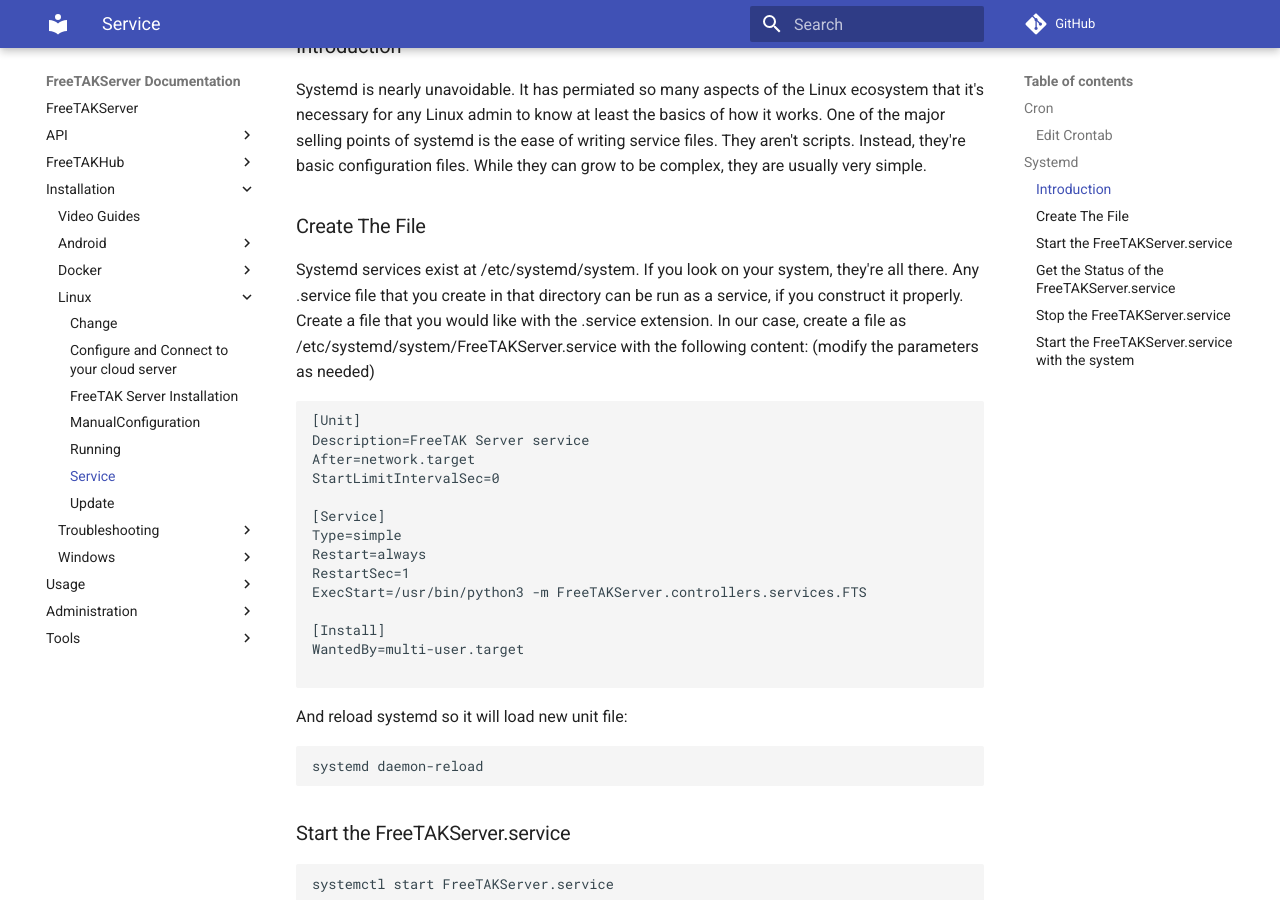
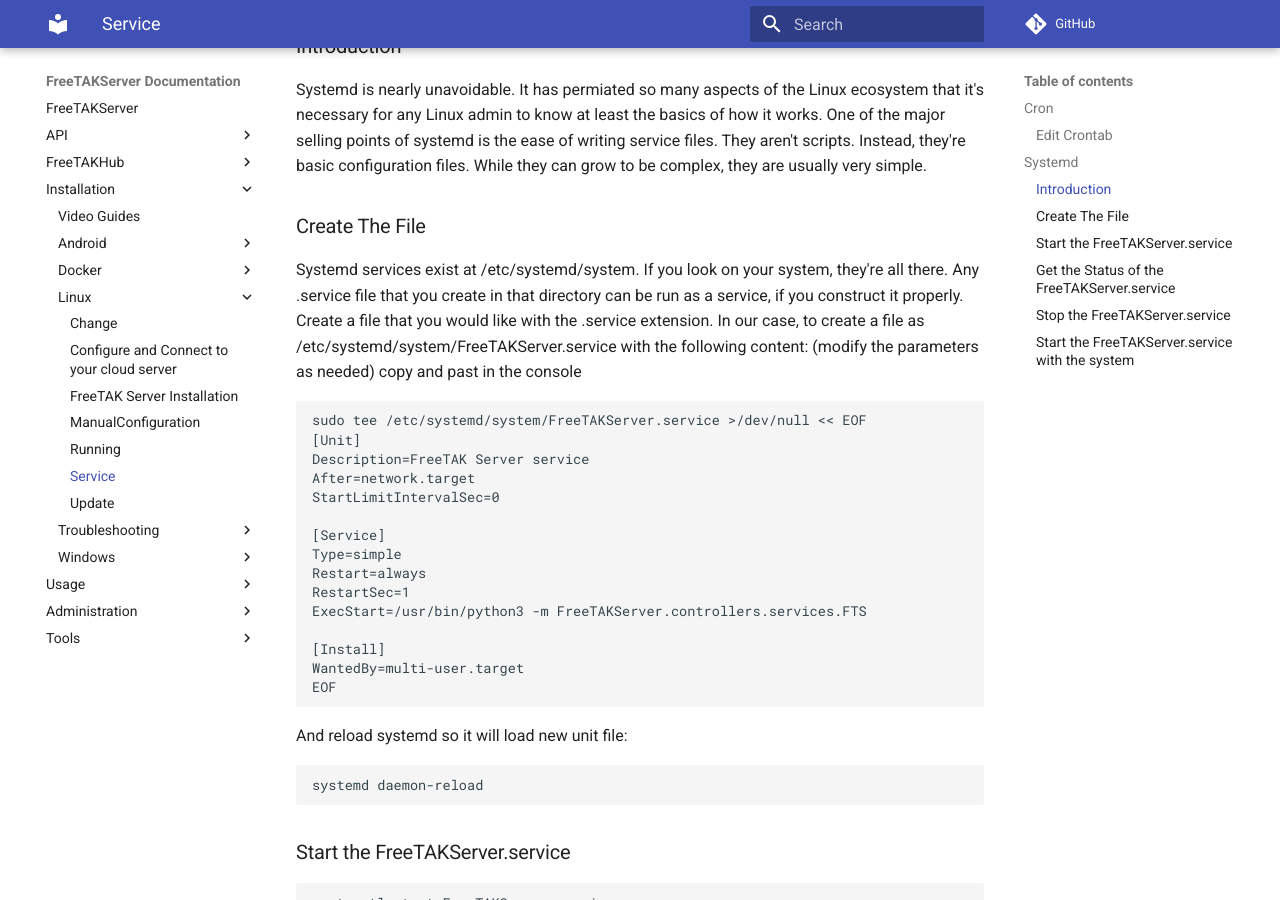
Before and after one commit to FreeTAKTeam/FreeTAKServer-User-Docs, an MkDocs documentation site: the page built from docs/docs/Installation/Linux/Service.md, in a window 1280 px wide and 900 px high, scrolled down 681 px. Built offline with MkDocs 1.6.1 and Material for MkDocs 9.7.7, drawn with Linux system fonts in a browser that asks for light colours; comment, search, counter and statistics services are not loaded.

Commit message:
Update Service.md

````diff
--- a/docs/docs/Installation/Linux/Service.md
+++ b/docs/docs/Installation/Linux/Service.md
@@ -29,10 +29,12 @@
 Systemd services exist at /etc/systemd/system. If you look on your system, they're all there.
 Any .service file that you create in that directory can be run as a service, if you construct it properly.
 Create a file that you would like with the .service extension.
-In our case, create a file as /etc/systemd/system/FreeTAKServer.service with the following content:
+In our case, to create a file as /etc/systemd/system/FreeTAKServer.service with the following content:
 (modify the parameters as needed)
+copy and past in the console
 
 ```
+sudo tee /etc/systemd/system/FreeTAKServer.service >/dev/null << EOF
 [Unit]
 Description=FreeTAK Server service
 After=network.target
@@ -46,7 +48,7 @@
 
 [Install]
 WantedBy=multi-user.target
-
+EOF
 ```
 
 And reload systemd so it will load new unit file:
````
